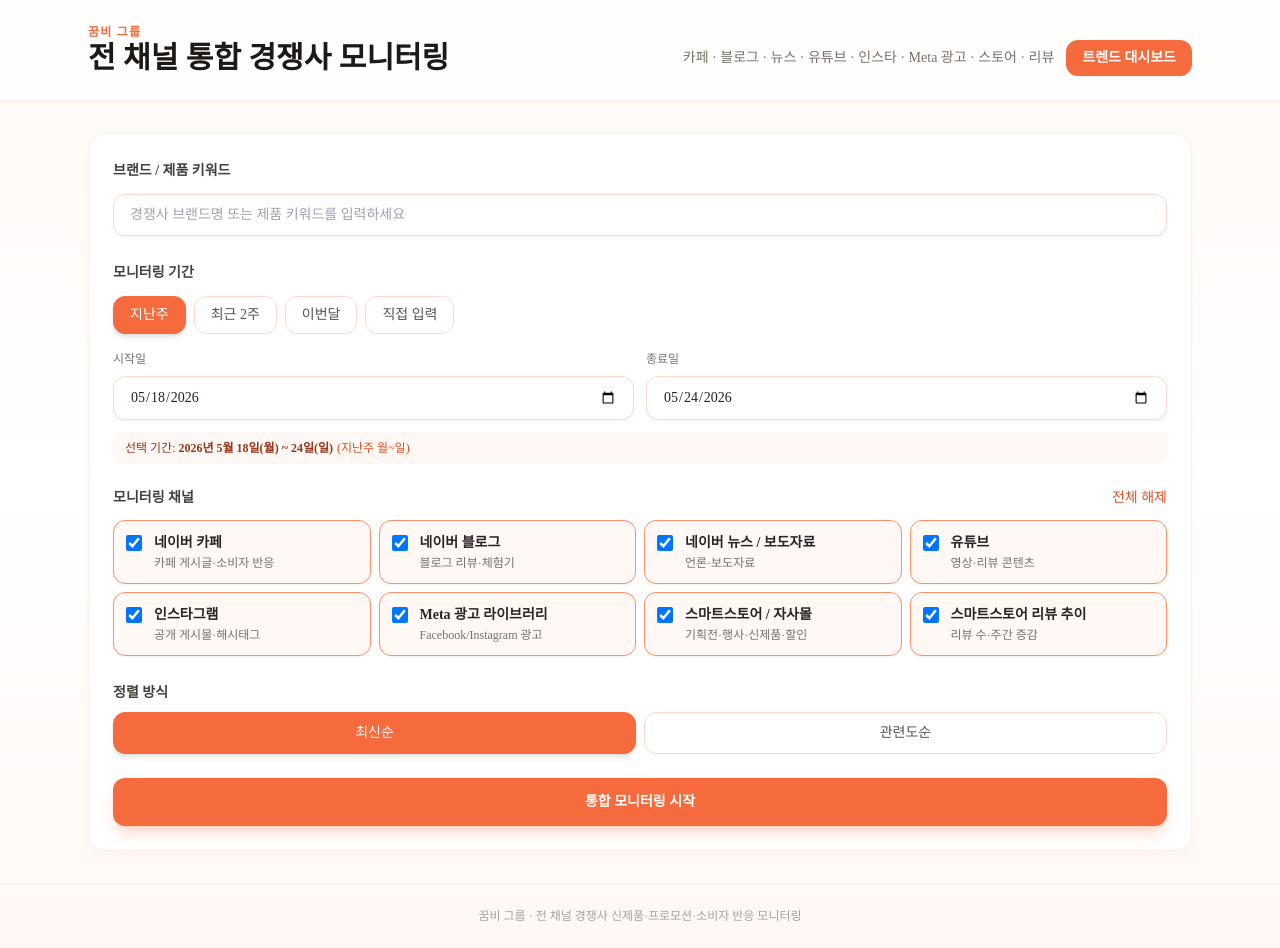
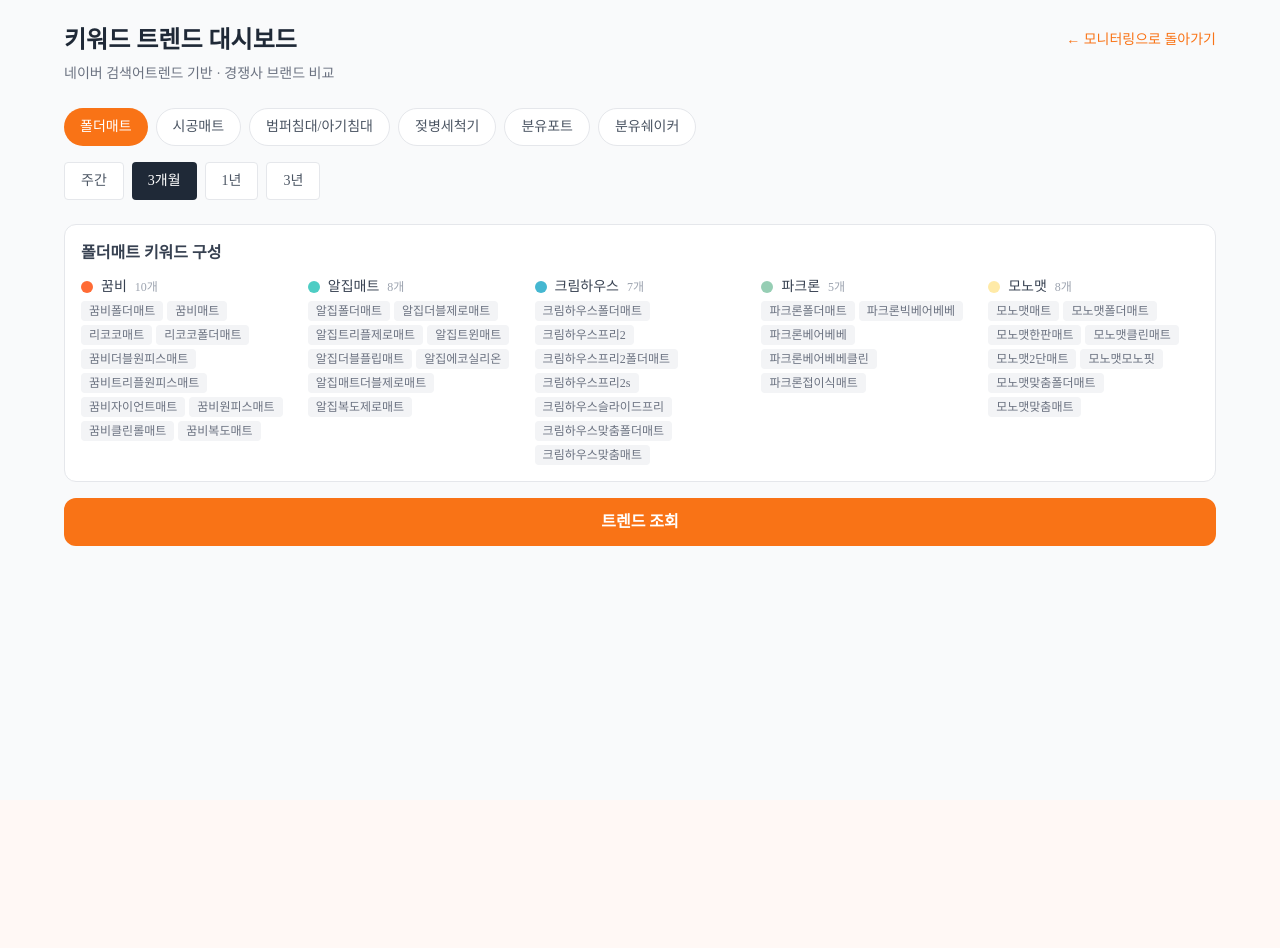
Before and after one commit to ggumbim-droid/ggumbi-monitor, a Next.js app: page / in a window 1280 px wide. After the commit the page ends 800 px from the top, so only its background shows below. Built offline with nearby package versions, Linux system fonts and the light colour scheme.

Commit message:
Update page.tsx

```diff
--- a/src/app/page.tsx
+++ b/src/app/page.tsx
@@ -1,266 +1,259 @@
 "use client";
 
-import { useState, useCallback, useMemo, useRef } from "react";
-import Link from "next/link";
-import { KeywordInput } from "@/components/KeywordInput";
-import { ChannelSelect } from "@/components/ChannelSelect";
-import {
-  DateRangeSelect,
-  getDefaultDateRange,
-} from "@/components/DateRangeSelect";
-import { MonitorPeriodBanner } from "@/components/MonitorPeriodBanner";
-import { SortSelect } from "@/components/SortSelect";
-import { isValidDateRange } from "@/lib/date-range";
-import { ChannelTabs } from "@/components/ChannelTabs";
-import { LoginRequiredSection } from "@/components/LoginRequiredSection";
-import { InsightsPanel } from "@/components/InsightsPanel";
-import { buildNotionReport } from "@/lib/report";
-import { ALL_CHANNEL_IDS } from "@/lib/channels";
-import type {
-  ChannelId,
-  MonitorDateRange,
-  MonitorResult,
-  SortOrder,
-} from "@/types/monitor";
+import { useState } from "react";
+import { LineChart, Line, XAxis, YAxis, CartesianGrid, Tooltip, Legend, ResponsiveContainer } from "recharts";
 
-export default function HomePage() {
-  const [keywords, setKeywords] = useState<string[]>([]);
-  const [selectedChannels, setSelectedChannels] =
-    useState<ChannelId[]>(ALL_CHANNEL_IDS);
-  const [dateRange, setDateRange] = useState<MonitorDateRange>(
-    getDefaultDateRange
-  );
-  const [sortOrder, setSortOrder] = useState<SortOrder>("latest");
+const KEYWORD_GROUPS = [
+  {
+    id: "folder_mat",
+    label: "폴더매트",
+    brands: [
+      { name: "꿈비", keywords: ["꿈비폴더매트","꿈비매트","리코코매트","리코코폴더매트","꿈비더블원피스매트","꿈비트리플원피스매트","꿈비자이언트매트","꿈비원피스매트","꿈비클린롤매트","꿈비복도매트"] },
+      { name: "알집매트", keywords: ["알집폴더매트","알집더블제로매트","알집트리플제로매트","알집트윈매트","알집더블플립매트","알집에코실리온","알집매트더블제로매트","알집복도제로매트"] },
+      { name: "크림하우스", keywords: ["크림하우스폴더매트","크림하우스프리2","크림하우스프리2폴더매트","크림하우스프리2s","크림하우스슬라이드프리","크림하우스맞춤폴더매트","크림하우스맞춤매트"] },
+      { name: "파크론", keywords: ["파크론폴더매트","파크론빅베어베베","파크론베어베베","파크론베어베베클린","파크론접이식매트"] },
+      { name: "모노맷", keywords: ["모노맷매트","모노맷폴더매트","모노맷한판매트","모노맷클린매트","모노맷2단매트","모노맷모노핏","모노맷맞춤폴더매트","모노맷맞춤매트"] },
+    ],
+  },
+  {
+    id: "construction_mat",
+    label: "시공매트",
+    brands: [
+      { name: "꿈비", keywords: ["꿈비시공매트","꿈비매트시공","꿈비퍼즐매트","리코코퍼즐매트","꿈비시공퍼즐매트","리코코황변방지","리코코디자인tpu클립매트"] },
+      { name: "알집매트", keywords: ["알집시공매트","알집거실시공","알집노블시공","알집tpu시공매트","알집tpu매트","알집tpu시공","알집매트시공비용"] },
+      { name: "크림하우스", keywords: ["크림하우스시공매트","크림하우스시공","크림하우스퍼즐매트","크림하우스셀프시공"] },
+      { name: "파크론", keywords: ["파크론시공","파크론매트시공","파크론시공매트","파크론제로블럭","파크론퍼즐매트","파크론셀프시공","파크론tpu","파크론tpu매트","제로블럭"] },
+      { name: "봄봄매트", keywords: ["봄봄매트시공","봄봄시공매트","봄봄스킨텍스처","시공매트봄봄매트"] },
+    ],
+  },
+  {
+    id: "bumper_bed",
+    label: "범퍼침대/아기침대",
+    brands: [
+      { name: "꿈비", keywords: ["꿈비범퍼침대","꿈비아기침대","꿈비하이가드범퍼침대","꿈비범퍼침대대형","꿈비범퍼침대특대형","꿈비범퍼침대슈퍼특대형","꿈비범퍼침대매트","꿈비트윈스타","꿈비월드스타","꿈비럭키스타"] },
+      { name: "도노도노", keywords: ["도노도노아기침대","도노도노범퍼침대","도노도노하이가드범퍼침대","도노도노패밀리범퍼침대","도노도노하이가드","도노도노범퍼침대가드","도노도노범퍼침대매트"] },
+      { name: "코지스토리", keywords: ["코지스토리아기침대","코지스토리범퍼침대"] },
+      { name: "바치", keywords: ["바치조이범퍼침대","바치포칠드런범퍼침대","바치범퍼침대특대형","바치범퍼침대가드","바치범퍼침대매트","바치물결범퍼침대"] },
+      { name: "쥬다르", keywords: ["쥬다르범퍼침대","주다르범퍼침대","쥬다르범퍼침대밀크","쥬다르누보범퍼침대","주다르누보범퍼침대","쥬다르밀크티브라운범퍼침대","쥬다르크림범퍼침대","쥬다르점보범퍼침대"] },
+    ],
+  },
+  {
+    id: "bottle_washer",
+    label: "젖병세척기",
+    brands: [
+      { name: "꿈비", keywords: ["꿈비젖병세척기","꿈비세척기","꿈비젖병소독기","꿈비젖병세척소독기","uvpro"] },
+      { name: "베이비브레짜", keywords: ["베이비브레짜젖병세척기","브레짜젖병세척기","베이비브레짜젖병세척소독기","브레짜젖병세척소독기","베이비브레짜세척기","브레짜세척기"] },
+      { name: "소베맘", keywords: ["소베맘젖병세척기","소베맘세척기","소베맘젖병소독기","소베맘젖병세척소독기"] },
+      { name: "오르테", keywords: ["오르테젖병세척기","오르테세척기","오르테젖병소독기","오르테젖병세척소독기"] },
+      { name: "버들아이", keywords: ["버들아이젖병세척기","버들젖병세척기","버들젖병소독기","버들아이젖병소독기","버들아이세척기","버들세척기"] },
+    ],
+  },
+  {
+    id: "formula_pot",
+    label: "분유포트",
+    brands: [
+      { name: "꿈비", keywords: ["꿈비휴대용분유포트","꿈비보온병","꿈비외출용분유포트","꿈비휴대용포트","꿈비분유포트","꿈비무선분유포트","꿈비분리형휴대용분유포트","꿈비분리형분유포트","꿈비배터리분리형분유포트"] },
+      { name: "나리몽", keywords: ["나리몽휴대용분유포트","나리몽분리형분유포트","나리몽보온병","나리몽외출용분유포트","나리몽휴대용포트","나리몽무선분유포트","나리몽분리형휴대용분유포트","나리몽분유포트","나리몽배터리분리형분유포트"] },
+      { name: "보아르", keywords: ["보아르휴대용분유포트","보아르보온병","보아르외출용분유포트","보아르휴대용포트","보아르무선분유포트"] },
+      { name: "해님", keywords: ["해님휴대용분유포트","해님보온병","해님외출용분유포트","해님휴대용포트","해님무선분유포트","해님분리형분유포트","해님분리형휴대용분유포트","해님분유포트"] },
+      { name: "마베비", keywords: ["마베비휴대용분유포트","마베비분리형분유포트","마베비보온병","마베비외출용분유포트","마베비분유포트","마베비휴대용포트","마베비무선분유포트","마베비똑딱포트"] },
+    ],
+  },
+  {
+    id: "formula_shaker",
+    label: "분유쉐이커",
+    brands: [
+      { name: "꿈비", keywords: ["꿈비분유쉐이커","꿈비쉐이커","꿈비젖병쉐이커","꿈비분유제조기","꿈비분유믹서기"] },
+      { name: "나리몽", keywords: ["나리몽분유쉐이커","나리몽쉐이커","나리몽젖병쉐이커","나리몽분유제조기","나리몽분유믹서기"] },
+      { name: "보아르", keywords: ["보아르분유쉐이커","보아르쉐이커","보아르젖병쉐이커","보아르분유제조기","보아르분유믹서기"] },
+      { name: "해님", keywords: ["해님분유쉐이커","해님쉐이커","해님젖병쉐이커","해님분유제조기","해님분유믹서기"] },
+      { name: "워너홈", keywords: ["워너홈분유쉐이커","워너홈쉐이커","워너홈젖병쉐이커","워너홈분유제조기","워너홈분유믹서기"] },
+    ],
+  },
+];
+
+const PERIODS = [
+  { label: "주간", value: "1week" },
+  { label: "3개월", value: "3months" },
+  { label: "1년", value: "1year" },
+  { label: "3년", value: "3years" },
+];
+
+const BRAND_COLORS = ["#FF6B35","#4ECDC4","#45B7D1","#96CEB4","#FFEAA7","#DDA0DD"];
+
+export default function TrendPage() {
+  const [selectedGroup, setSelectedGroup] = useState(KEYWORD_GROUPS[0].id);
+  const [selectedPeriod, setSelectedPeriod] = useState("3months");
+  const [chartData, setChartData] = useState<Record<string, string | number>[]>([]);
   const [loading, setLoading] = useState(false);
-  const [error, setError] = useState<string | null>(null);
-  const [result, setResult] = useState<MonitorResult | null>(null);
-  const [copied, setCopied] = useState(false);
-  const abortRef = useRef<AbortController | null>(null);
+  const [error, setError] = useState("");
+  const [hiddenBrands, setHiddenBrands] = useState<Set<string>>(new Set());
 
-  const allLoginItems = useMemo(
-    () => result?.channels.flatMap((c) => c.loginRequired) ?? [],
-    [result]
-  );
+  const currentGroup = KEYWORD_GROUPS.find((g) => g.id === selectedGroup)!;
 
-  const handleMonitor = useCallback(async () => {
-    const trimmed = keywords.map((k) => k.trim()).filter(Boolean);
-    if (trimmed.length === 0) {
-      setError("최소 1개의 키워드를 입력해 주세요.");
-      return;
-    }
-    if (selectedChannels.length === 0) {
-      setError("최소 1개의 채널을 선택해 주세요.");
-      return;
-    }
-    if (!isValidDateRange(dateRange.startDate, dateRange.endDate)) {
-      setError("시작일은 종료일보다 이후일 수 없습니다.");
-      return;
-    }
+  function toggleBrand(brandName: string) {
+    setHiddenBrands((prev) => {
+      const next = new Set(prev);
+      if (next.has(brandName)) {
+        next.delete(brandName);
+      } else {
+        next.add(brandName);
+      }
+      return next;
+    });
+  }
 
-    abortRef.current?.abort();
-    const controller = new AbortController();
-    abortRef.current = controller;
-
+  async function fetchTrend() {
     setLoading(true);
-    setError(null);
-    setCopied(false);
-
+    setError("");
+    setChartData([]);
+    setHiddenBrands(new Set());
     try {
-      const res = await fetch("/api/monitor", {
+      const res = await fetch("/api/trend", {
         method: "POST",
         headers: { "Content-Type": "application/json" },
-        body: JSON.stringify({
-          keywords: trimmed,
-          sortOrder,
-          channels: selectedChannels,
-          period: dateRange,
-        }),
-        signal: controller.signal,
+        body: JSON.stringify({ groupId: selectedGroup, period: selectedPeriod }),
       });
-
       const data = await res.json();
-      if (!res.ok) {
-        throw new Error(data.error ?? "모니터링 요청에 실패했습니다.");
-      }
-
-      setResult(data as MonitorResult);
-    } catch (err) {
-      if (err instanceof Error && err.name === "AbortError") {
-        return;
-      }
-      setError(err instanceof Error ? err.message : "오류가 발생했습니다.");
-      setResult(null);
+      if (!res.ok) throw new Error(data.error || "오류 발생");
+      setChartData(data.results);
+    } catch (e: unknown) {
+      const err = e instanceof Error ? e : new Error("오류 발생");
+      setError(err.message);
     } finally {
-      if (abortRef.current === controller) {
-        abortRef.current = null;
-      }
       setLoading(false);
     }
-  }, [keywords, sortOrder, selectedChannels, dateRange]);
-
-  const handleStopMonitor = useCallback(() => {
-    abortRef.current?.abort();
-    abortRef.current = null;
-    setLoading(false);
-    setError(null);
-    setResult(null);
-    setCopied(false);
-  }, []);
-
-  const handleCopyReport = useCallback(async () => {
-    if (!result) return;
-    const report = buildNotionReport(result);
-    await navigator.clipboard.writeText(report);
-    setCopied(true);
-    setTimeout(() => setCopied(false), 2500);
-  }, [result]);
+  }
 
   return (
-    <div className="min-h-screen bg-gradient-to-b from-kkumbi-50 via-white to-kkumbi-50/30">
-      <header className="border-b border-kkumbi-100 bg-white/80 backdrop-blur">
-        <div className="mx-auto max-w-6xl px-4 py-6 sm:px-6">
-          <div className="flex flex-col gap-1 sm:flex-row sm:items-end sm:justify-between">
-            <div>
-              <p className="text-xs font-semibold uppercase tracking-widest text-kkumbi-500">
-                꿈비 그룹
-              </p>
-              <h1 className="text-2xl font-bold text-stone-900 sm:text-3xl">
-                전 채널 통합 경쟁사 모니터링
-              </h1>
-            </div>
-            <div className="flex items-center gap-3">
-              <p className="text-sm text-stone-500">
-                카페 · 블로그 · 뉴스 · 유튜브 · 인스타 · Meta 광고 · 스토어 · 리뷰
-              </p>
-              <Link
-                href="/trend"
-                className="rounded-xl bg-kkumbi-500 px-4 py-2 text-sm font-bold text-white shadow-sm transition hover:bg-kkumbi-600"
-              >
-                트렌드 대시보드
-              </Link>
+    <div className="min-h-screen bg-gray-50 p-6">
+      <div className="max-w-6xl mx-auto">
+        <div className="flex items-center justify-between mb-2">
+          <h1 className="text-2xl font-bold text-gray-800">키워드 트렌드 대시보드</h1>
+          <a href="/" className="text-sm text-orange-500 hover:underline">← 모니터링으로 돌아가기</a>
+        </div>
+        <p className="text-gray-500 text-sm mb-6">네이버 검색어트렌드 기반 · 경쟁사 브랜드 비교</p>
+
+        {/* 그룹 탭 */}
+        <div className="flex gap-2 mb-4 flex-wrap">
+          {KEYWORD_GROUPS.map((g) => (
+            <button
+              key={g.id}
+              onClick={() => { setSelectedGroup(g.id); setChartData([]); setHiddenBrands(new Set()); }}
+              className={`px-4 py-2 rounded-full text-sm font-medium transition-colors ${
+                selectedGroup === g.id
+                  ? "bg-orange-500 text-white"
+                  : "bg-white text-gray-600 border border-gray-200 hover:border-orange-300"
+              }`}
+            >
+              {g.label}
+            </button>
+          ))}
+        </div>
+
+        {/* 기간 선택 */}
+        <div className="flex gap-2 mb-6">
+          {PERIODS.map((p) => (
+            <button
+              key={p.value}
+              onClick={() => setSelectedPeriod(p.value)}
+              className={`px-4 py-2 rounded text-sm font-medium transition-colors ${
+                selectedPeriod === p.value
+                  ? "bg-gray-800 text-white"
+                  : "bg-white text-gray-600 border border-gray-200 hover:bg-gray-50"
+              }`}
+            >
+              {p.label}
+            </button>
+          ))}
+        </div>
+
+        {/* 키워드 구성 */}
+        <div className="bg-white rounded-xl border border-gray-200 p-4 mb-4">
+          <h2 className="font-semibold text-gray-700 mb-3">{currentGroup.label} 키워드 구성</h2>
+          <div className="flex flex-wrap gap-4">
+            {currentGroup.brands.map((brand, i) => (
+              <div key={brand.name} className="flex-1 min-w-48">
+                <div className="flex items-center gap-2 mb-1">
+                  <div className="w-3 h-3 rounded-full" style={{ backgroundColor: BRAND_COLORS[i] }} />
+                  <span className="font-medium text-sm text-gray-700">{brand.name}</span>
+                  <span className="text-xs text-gray-400">{brand.keywords.length}개</span>
+                </div>
+                <div className="flex flex-wrap gap-1">
+                  {brand.keywords.map((k) => (
+                    <span key={k} className="text-xs bg-gray-100 text-gray-500 px-2 py-0.5 rounded">{k}</span>
+                  ))}
+                </div>
+              </div>
+            ))}
+          </div>
+        </div>
+
+        {/* 브랜드 토글 (차트 있을 때만) */}
+        {chartData.length > 0 && (
+          <div className="bg-white rounded-xl border border-gray-200 p-4 mb-4">
+            <p className="text-sm text-gray-500 mb-2">브랜드 클릭으로 표시/숨기기</p>
+            <div className="flex flex-wrap gap-2">
+              {currentGroup.brands.map((brand, i) => (
+                <button
+                  key={brand.name}
+                  onClick={() => toggleBrand(brand.name)}
+                  className={`flex items-center gap-2 px-3 py-1.5 rounded-full text-sm font-medium border transition-all ${
+                    hiddenBrands.has(brand.name)
+                      ? "bg-gray-100 text-gray-400 border-gray-200 line-through"
+                      : "bg-white text-gray-700 border-gray-300"
+                  }`}
+                >
+                  <div
+                    className="w-3 h-3 rounded-full"
+                    style={{ backgroundColor: hiddenBrands.has(brand.name) ? "#ccc" : BRAND_COLORS[i] }}
+                  />
+                  {brand.name}
+                </button>
+              ))}
             </div>
           </div>
-        </div>
-      </header>
+        )}
 
-      <main className="mx-auto max-w-6xl space-y-8 px-4 py-8 sm:px-6">
-        <section className="rounded-2xl border border-kkumbi-100 bg-white p-6 shadow-lg shadow-kkumbi-100/40">
-          <div className="space-y-6">
-            <KeywordInput
-              keywords={keywords}
-              onChange={setKeywords}
-              disabled={loading}
-            />
-            <DateRangeSelect
-              value={dateRange}
-              onChange={setDateRange}
-              disabled={loading}
-            />
-            <ChannelSelect
-              selected={selectedChannels}
-              onChange={setSelectedChannels}
-              disabled={loading}
-            />
-            <SortSelect
-              value={sortOrder}
-              onChange={setSortOrder}
-              disabled={loading}
-            />
+        {/* 조회 버튼 */}
+        <button
+          onClick={fetchTrend}
+          disabled={loading}
+          className="w-full py-3 bg-orange-500 text-white font-semibold rounded-xl hover:bg-orange-600 disabled:opacity-50 mb-6"
+        >
+          {loading ? "데이터 조회 중..." : "트렌드 조회"}
+        </button>
 
-            <div className="flex flex-col gap-3 sm:flex-row">
-              <button
-                type="button"
-                onClick={handleMonitor}
-                disabled={loading}
-                className="flex-1 rounded-xl bg-kkumbi-500 py-3.5 text-sm font-bold text-white shadow-lg shadow-kkumbi-300/50 transition hover:bg-kkumbi-600 disabled:cursor-not-allowed disabled:opacity-60"
-              >
-                {loading ? (
-                  <span className="flex items-center justify-center gap-2">
-                    <Spinner />
-                    채널별 검색 중… ({selectedChannels.length}개)
-                  </span>
-                ) : (
-                  "통합 모니터링 시작"
-                )}
-              </button>
-              {loading && (
-                <button
-                  type="button"
-                  onClick={handleStopMonitor}
-                  className="rounded-xl border border-stone-300 bg-white px-6 py-3.5 text-sm font-bold text-stone-700 shadow-sm transition hover:border-rose-300 hover:bg-rose-50 hover:text-rose-700 sm:shrink-0"
-                >
-                  모니터링 중지
-                </button>
-              )}
-            </div>
+        {error && <div className="text-red-500 text-sm mb-4">{error}</div>}
 
-            {error && (
-              <p className="rounded-lg bg-rose-50 px-4 py-3 text-sm text-rose-700">
-                {error}
-              </p>
-            )}
+        {/* 차트 */}
+        {chartData.length > 0 && (
+          <div className="bg-white rounded-xl border border-gray-200 p-6">
+            <h2 className="font-semibold text-gray-700 mb-4">{currentGroup.label} 검색량 추이</h2>
+            <ResponsiveContainer width="100%" height={400}>
+              <LineChart data={chartData}>
+                <CartesianGrid strokeDasharray="3 3" stroke="#f0f0f0" />
+                <XAxis dataKey="period" tick={{ fontSize: 11 }} />
+                <YAxis tick={{ fontSize: 11 }} />
+                <Tooltip />
+                <Legend />
+                {currentGroup.brands.map((brand, i) => (
+                  !hiddenBrands.has(brand.name) && (
+                    <Line
+                      key={brand.name}
+                      type="monotone"
+                      dataKey={brand.name}
+                      stroke={BRAND_COLORS[i]}
+                      strokeWidth={2}
+                      dot={false}
+                    />
+                  )
+                ))}
+              </LineChart>
+            </ResponsiveContainer>
           </div>
-        </section>
-
-        {result && (
-          <>
-            <MonitorPeriodBanner period={result.period} />
-
-            <div className="flex flex-wrap items-center justify-between gap-3">
-              <p className="text-sm text-stone-500">
-                수집 완료 ·{" "}
-                {new Date(result.searchedAt).toLocaleString("ko-KR")} ·{" "}
-                {result.selectedChannels.length}개 채널
-              </p>
-              <button
-                type="button"
-                onClick={handleCopyReport}
-                className="rounded-xl border border-kkumbi-300 bg-white px-5 py-2.5 text-sm font-semibold text-kkumbi-700 shadow-sm transition hover:bg-kkumbi-50"
-              >
-                {copied ? "복사 완료!" : "노션용 리포트 복사"}
-              </button>
-            </div>
-
-            <ChannelTabs
-              channels={result.channels}
-              selectedIds={result.selectedChannels}
-            />
-
-            <LoginRequiredSection items={allLoginItems} />
-
-            <InsightsPanel insights={result.insights} />
-          </>
         )}
-      </main>
-
-      <footer className="border-t border-stone-100 py-6 text-center text-xs text-stone-400">
-        꿈비 그룹 · 전 채널 경쟁사 신제품·프로모션·소비자 반응 모니터링
-      </footer>
+      </div>
     </div>
   );
 }
-
-function Spinner() {
-  return (
-    <svg
-      className="h-5 w-5 animate-spin"
-      viewBox="0 0 24 24"
-      fill="none"
-      aria-hidden
-    >
-      <circle
-        className="opacity-25"
-        cx="12"
-        cy="12"
-        r="10"
-        stroke="currentColor"
-        strokeWidth="4"
-      />
-      <path
-        className="opacity-75"
-        fill="currentColor"
-        d="M4 12a8 8 0 018-8V0C5.373 0 0 5.373 0 12h4z"
-      />
-    </svg>
-  );
-}
```
